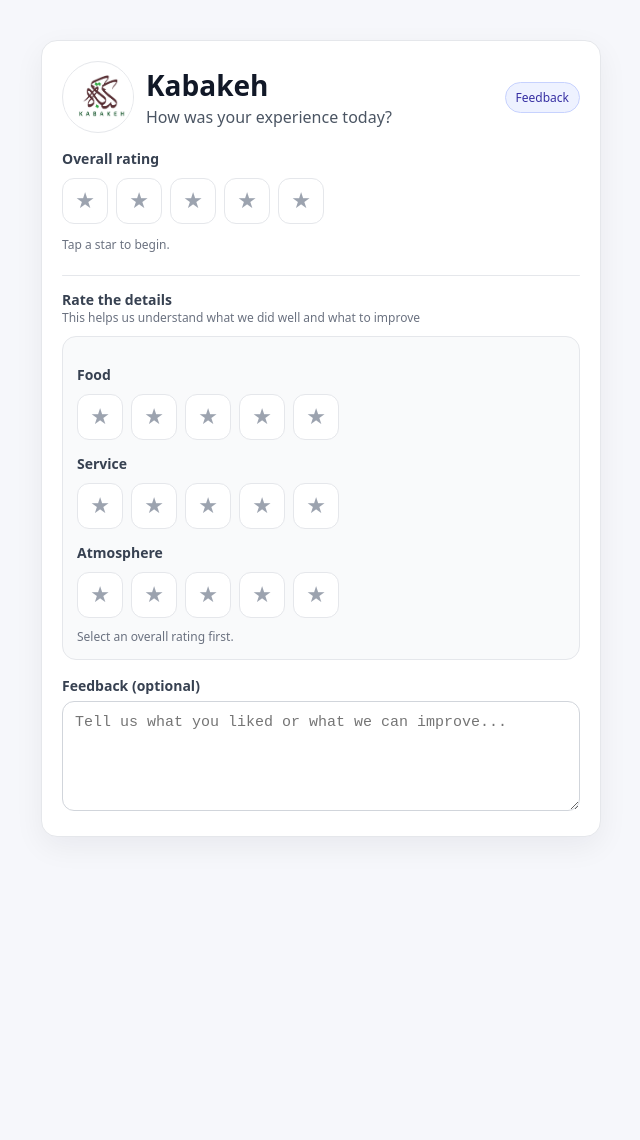
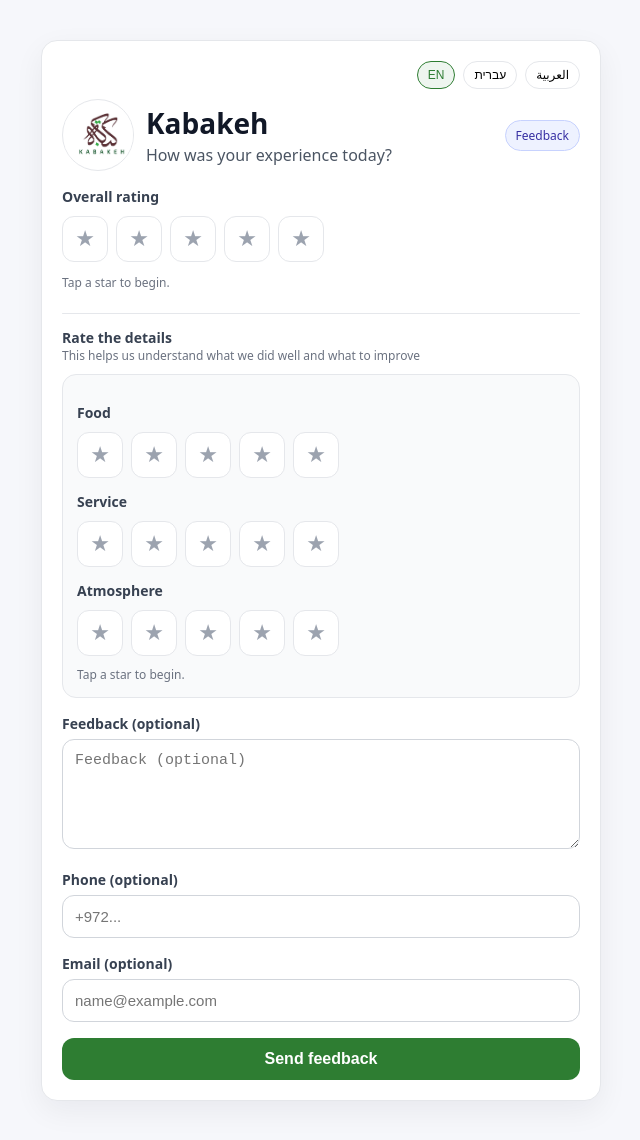
Before and after one commit to OlgaKobti/kabakeh-feedback, a Next.js app: page / in a window 1280 px wide. Shown: the whole page, without its empty margins (319-959 px from the left). Before the commit the page ends 877 px from the top, so only its background shows below. Built offline with nearby package versions, Linux system fonts and the light colour scheme; no server answers.

Commit message:
remive redirect message

```diff
--- a/app/globals.css
+++ b/app/globals.css
@@ -155,3 +155,18 @@ html, body {
   color: #3730a3;
   border-radius: 999px;
 }
+
+.langBtn {
+  border: 1px solid #e5e7eb;
+  background: white;
+  border-radius: 999px;
+  padding: 6px 10px;
+  font-size: 12px;
+  cursor: pointer;
+}
+
+.langBtn[aria-pressed="true"] {
+  border-color: var(--kabakeh-green);
+  color: var(--kabakeh-green);
+  background: rgba(46, 125, 50, 0.08);
+}
--- a/app/page.tsx
+++ b/app/page.tsx
@@ -1,7 +1,10 @@
 "use client";
 
 import { useEffect, useMemo, useRef, useState } from "react";
+import type { Lang } from "@/lib/i18n";
+import { detectLang, isRtl, t } from "@/lib/i18n";
 
+/* ---------- Star UI ---------- */
 function StarRow({
   value,
   onPick,
@@ -60,8 +63,13 @@ function CategoryBlock({
   );
 }
 
+/* ---------- Main Page ---------- */
 export default function HomePage() {
   const googleUrl = process.env.NEXT_PUBLIC_GOOGLE_REVIEW_URL || "";
+
+  // Language
+  const [lang, setLang] = useState<Lang>("en");
+  const rtl = useMemo(() => isRtl(lang), [lang]);
 
   // Overall + category ratings
   const [overall, setOverall] = useState<number | null>(null);
@@ -69,7 +77,7 @@ export default function HomePage() {
   const [service, setService] = useState<number | null>(null);
   const [atmosphere, setAtmosphere] = useState<number | null>(null);
 
-  // Feedback (for low ratings encouraged, for high ratings optional)
+  // Feedback
   const [comment, setComment] = useState("");
   const [contactPhone, setContactPhone] = useState("");
   const [contactEmail, setContactEmail] = useState("");
@@ -77,81 +85,83 @@ export default function HomePage() {
   const [loading, setLoading] = useState(false);
   const [err, setErr] = useState<string | null>(null);
 
-  // Modes:
-  // - "high": overall >= 4 (auto-submit+redirect once categories are chosen)
-  // - "low":  overall <= 3 (apology + submit button, no Google redirect)
-  // - "pick": nothing selected yet
-  const mode = overall === null ? "pick" : overall >= 4 ? "high" : "low";
-
-  // Star color mode: low = red, high = green
+  // Star color: low (<=3) -> red, otherwise green
   const starColor: "green" | "red" = overall !== null && overall <= 3 ? "red" : "green";
 
-  const apologyText = useMemo(
-    () =>
-      "We’re sorry you had a bad experience. Thank you for telling us — we truly appreciate it and we’ll do our best to make your next visit better. If you can share what happened, it will really help us improve.",
-    []
-  );
+  // Prevent multiple immediate redirects
+  const didRedirectRef = useRef(false);
 
-  // Prevent double-submits when redirecting
-  const didAutoSubmitRef = useRef(false);
+  useEffect(() => {
+    const initial = detectLang();
+    setLang(initial);
+  }, []);
+
+  function changeLang(next: Lang) {
+    setLang(next);
+    if (typeof window !== "undefined") {
+      window.localStorage.setItem("kabakeh_lang", next);
+      // optional: reflect in URL (nice for sharing)
+      const url = new URL(window.location.href);
+      url.searchParams.set("lang", next);
+      window.history.replaceState({}, "", url.toString());
+    }
+  }
 
   async function saveFeedback(payload: any) {
-    const res = await fetch("/api/feedback", {
-      method: "POST",
-      headers: { "Content-Type": "application/json" },
-      body: JSON.stringify(payload),
-    });
-
-    const data = await res.json().catch(() => ({}));
-    if (!res.ok) throw new Error(data?.error || "Failed to submit");
+    try {
+      await fetch("/api/feedback", {
+        method: "POST",
+        headers: { "Content-Type": "application/json" },
+        body: JSON.stringify(payload),
+      });
+    } catch (e) {
+      console.error("Background save failed", e);
+    }
   }
 
-  // High-rating: auto submit + redirect ONLY when all ratings are selected
-  useEffect(() => {
-    async function run() {
-      if (mode !== "high") return;
-      if (loading) return;
+  // If user picks 5 -> immediate redirect, no message about Google
+  function handlePickOverall(v: number) {
+    setOverall(v);
+    setErr(null);
 
-      const ready = overall && food && service && atmosphere;
-      if (!ready) return;
+    if (v === 5) {
+      if (didRedirectRef.current) return;
+      didRedirectRef.current = true;
 
-      if (!googleUrl) {
-        setErr("Google review link is not configured yet.");
-        return;
+      const payload = {
+        rating: 5,
+        food_rating: null,
+        service_rating: null,
+        atmosphere_rating: null,
+        comment: null,
+      };
+
+      const sent =
+        typeof navigator !== "undefined" &&
+        "sendBeacon" in navigator &&
+        (() => {
+          try {
+            const url = "/api/feedback";
+            const body = JSON.stringify(payload);
+            const blob = new Blob([body], { type: "application/json" });
+            return (navigator as any).sendBeacon(url, blob);
+          } catch {
+            return false;
+          }
+        })();
+
+      if (!sent) {
+        saveFeedback(payload);
       }
 
-      if (didAutoSubmitRef.current) return;
-      didAutoSubmitRef.current = true;
-
-      setErr(null);
-      setLoading(true);
-      try {
-        await saveFeedback({
-          rating: overall,
-          food_rating: food,
-          service_rating: service,
-          atmosphere_rating: atmosphere,
-          comment: comment || null, // optional even for high ratings
-        });
-
-        // Redirect to Google after saving
+      if (googleUrl) {
         window.location.href = googleUrl;
-      } catch (e: any) {
-        didAutoSubmitRef.current = false; // allow retry
-        setErr(e.message ?? "Something went wrong");
-      } finally {
-        setLoading(false);
+      } else {
+        setErr(t(lang, "generic_error"));
+        didRedirectRef.current = false;
       }
     }
-
-    run();
-  }, [mode, overall, food, service, atmosphere, googleUrl, loading, comment]);
-
-  // Reset auto-submit lock if user changes overall rating
-  useEffect(() => {
-    didAutoSubmitRef.current = false;
-    setErr(null);
-  }, [overall]);
+  }
 
   async function submitLow() {
     if (loading) return;
@@ -160,32 +170,63 @@ export default function HomePage() {
     setErr(null);
     setLoading(true);
     try {
-      await saveFeedback({
-        rating: overall,
-        food_rating: food,
-        service_rating: service,
-        atmosphere_rating: atmosphere,
-        comment: comment || null,
-        contact_phone: contactPhone || null,
-        contact_email: contactEmail || null,
+      await fetch("/api/feedback", {
+        method: "POST",
+        headers: { "Content-Type": "application/json" },
+        body: JSON.stringify({
+          rating: overall,
+          food_rating: food ?? null,
+          service_rating: service ?? null,
+          atmosphere_rating: atmosphere ?? null,
+          comment: comment || null,
+          contact_phone: contactPhone || null,
+          contact_email: contactEmail || null,
+        }),
       });
 
-      // Simple success feedback
       setComment("");
       setContactPhone("");
       setContactEmail("");
-      alert("Thank you 🙏 We received your feedback.");
+      alert(t(lang, "thank_you"));
     } catch (e: any) {
-      setErr(e.message ?? "Something went wrong");
+      setErr(e?.message ?? "Failed to send feedback.");
     } finally {
       setLoading(false);
     }
   }
 
-  const categoriesDisabled = overall === null || loading;
+  const categoriesDisabled = overall === null || loading || overall === 5;
 
   return (
-    <main className="card">
+    <main className="card" dir={rtl ? "rtl" : "ltr"}>
+      {/* Language switch */}
+      <div style={{ display: "flex", justifyContent: "flex-end", gap: 8, marginBottom: 10 }}>
+        <button
+          type="button"
+          onClick={() => changeLang("en")}
+          className="langBtn"
+          aria-pressed={lang === "en"}
+        >
+          EN
+        </button>
+        <button
+          type="button"
+          onClick={() => changeLang("he")}
+          className="langBtn"
+          aria-pressed={lang === "he"}
+        >
+          עברית
+        </button>
+        <button
+          type="button"
+          onClick={() => changeLang("ar")}
+          className="langBtn"
+          aria-pressed={lang === "ar"}
+        >
+          العربية
+        </button>
+      </div>
+
       <div className="headerRow">
         <div style={{ display: "flex", gap: 12, alignItems: "center" }}>
           <div
@@ -216,7 +257,7 @@ export default function HomePage() {
             <h1 className="h1" style={{ marginBottom: 2 }}>
               Kabakeh
             </h1>
-            <p className="p">How was your experience today?</p>
+            <p className="p">{t(lang, "title")}</p>
           </div>
         </div>
 
@@ -225,22 +266,11 @@ export default function HomePage() {
 
       {/* OVERALL */}
       <div style={{ marginTop: 14 }}>
-        <label className="label">Overall rating</label>
-        <StarRow value={overall} onPick={setOverall} disabled={loading} color={starColor} />
-
-        {mode === "high" && (
-          <p className="small">
-            Thanks! Please rate the details below — then we’ll take you to Google.
-          </p>
+        <label className="label">{t(lang, "overall_rating")}</label>
+        <StarRow value={overall} onPick={handlePickOverall} disabled={loading} color={starColor} />
+        {overall === null && (
+        <p className="small">{t(lang, "start_prompt")}</p>
         )}
-
-        {mode === "low" && (
-          <p className="small">
-            Thank you — please tell us what we can improve. (You won’t be redirected to Google.)
-          </p>
-        )}
-
-        {mode === "pick" && <p className="small">Tap a star to begin.</p>}
       </div>
 
       {/* DIVIDER */}
@@ -255,10 +285,10 @@ export default function HomePage() {
 
       {/* CATEGORY TITLE */}
       <div style={{ marginBottom: 10 }}>
-        <div style={{ fontWeight: 800, fontSize: 14, color: "#374151" }}>Rate the details</div>
-        <div style={{ fontSize: 12, color: "#6b7280" }}>
-          This helps us understand what we did well and what to improve
+        <div style={{ fontWeight: 800, fontSize: 14, color: "#374151" }}>
+          {t(lang, "rate_the_details")}
         </div>
+        <div style={{ fontSize: 12, color: "#6b7280" }}>{t(lang, "details_hint")}</div>
       </div>
 
       {/* CATEGORY BOX */}
@@ -271,21 +301,21 @@ export default function HomePage() {
         }}
       >
         <CategoryBlock
-          title="Food"
+          title={t(lang, "food")}
           value={food}
           onPick={setFood}
           disabled={categoriesDisabled}
           color={starColor}
         />
         <CategoryBlock
-          title="Service"
+          title={t(lang, "service")}
           value={service}
           onPick={setService}
           disabled={categoriesDisabled}
           color={starColor}
         />
         <CategoryBlock
-          title="Atmosphere"
+          title={t(lang, "atmosphere")}
           value={atmosphere}
           onPick={setAtmosphere}
           disabled={categoriesDisabled}
@@ -294,28 +324,25 @@ export default function HomePage() {
 
         {overall === null && (
           <div style={{ marginTop: 10, fontSize: 12, color: "#6b7280" }}>
-            Select an overall rating first.
+            {t(lang, "start_prompt")}
           </div>
         )}
       </div>
 
-      {/* LOW RATING APOLOGY */}
-      {mode === "low" && <div className="alert">{apologyText}</div>}
-
       {/* FEEDBACK BOX */}
-      <label className="label">Feedback (optional)</label>
+      <label className="label">{t(lang, "feedback_optional")}</label>
       <textarea
         className="textarea"
         value={comment}
         onChange={(e) => setComment(e.target.value)}
-        placeholder="Tell us what you liked or what we can improve..."
+        placeholder={t(lang, "feedback_optional")}
         disabled={loading}
       />
 
-      {/* CONTACT ONLY FOR LOW RATINGS */}
-      {mode === "low" && (
+      {/* CONTACT + SUBMIT only for 1-4 */}
+      {overall !== 5 && (
         <>
-          <label className="label">Phone (optional)</label>
+          <label className="label">{t(lang, "phone_optional")}</label>
           <input
             className="input"
             value={contactPhone}
@@ -324,7 +351,7 @@ export default function HomePage() {
             disabled={loading}
           />
 
-          <label className="label">Email (optional)</label>
+          <label className="label">{t(lang, "email_optional")}</label>
           <input
             className="input"
             value={contactEmail}
@@ -334,17 +361,9 @@ export default function HomePage() {
           />
 
           <button className="btn" onClick={submitLow} disabled={loading}>
-            {loading ? "Sending..." : "Send feedback"}
+            {loading ? "..." : t(lang, "send_feedback")}
           </button>
         </>
-      )}
-
-      {/* HIGH RATING HELPER */}
-      {mode === "high" && (
-        <p className="small">
-          After you select the category stars, you’ll be redirected automatically to leave a Google
-          review.
-        </p>
       )}
 
       {err && <div className="error">{err}</div>}
--- /dev/null
+++ b/lib/i18n.ts
@@ -0,0 +1,40 @@
+import en from "@/locales/en.json";
+import he from "@/locales/he.json";
+import ar from "@/locales/ar.json";
+
+export type Lang = "en" | "he" | "ar";
+
+const DICTS: Record<Lang, Record<string, string>> = {
+  en,
+  he,
+  ar,
+};
+
+export function isRtl(lang: Lang) {
+  return lang === "he" || lang === "ar";
+}
+
+// Choose language by:
+// 1) query param ?lang=he/ar/en
+// 2) localStorage (if user chose before)
+// 3) browser language
+export function detectLang(): Lang {
+  if (typeof window === "undefined") return "en";
+
+  const url = new URL(window.location.href);
+  const fromQuery = url.searchParams.get("lang");
+  if (fromQuery === "en" || fromQuery === "he" || fromQuery === "ar") return fromQuery;
+
+  const saved = window.localStorage.getItem("kabakeh_lang");
+  if (saved === "en" || saved === "he" || saved === "ar") return saved;
+
+  const nav = (navigator.language || "").toLowerCase();
+  if (nav.startsWith("he") || nav.includes("iw")) return "he";
+  if (nav.startsWith("ar")) return "ar";
+
+  return "en";
+}
+
+export function t(lang: Lang, key: string): string {
+  return DICTS[lang]?.[key] ?? DICTS.en?.[key] ?? key;
+}
--- a/locales/ar.json
+++ b/locales/ar.json
@@ -12,5 +12,7 @@
     "email_optional": "البريد الإلكتروني (اختياري)",
     "send_feedback": "إرسال الملاحظات",
     "thank_you": "شكرًا لك :) تم استلام ملاحظاتك.",
-    "start_prompt": "اضغط على نجمة للبدء."
+    "start_prompt": "اضغط على نجمة للبدء.",
+    "generic_error": "حدث خطأ ما. يرجى المحاولة مرة أخرى."
+
   }
--- a/locales/en.json
+++ b/locales/en.json
@@ -12,5 +12,6 @@
     "email_optional": "Email (optional)",
     "send_feedback": "Send feedback",
     "thank_you": "Thank you :) we received your feedback.",
-    "start_prompt": "Tap a star to begin."
+    "start_prompt": "Tap a star to begin.",
+    "generic_error": "Something went wrong. Please try again."
   }
--- a/locales/he.json
+++ b/locales/he.json
@@ -11,6 +11,8 @@
     "phone_optional": "טלפון (אופציונלי)",
     "email_optional": "אימייל (אופציונלי)",
     "send_feedback": "שליחת משוב",
-    "thank_you": "תודה — המשוב התקבל.",
-    "start_prompt": "לחצו על כוכב כדי להתחיל."
+    "thank_you": "תודה :) המשוב התקבל.",
+    "start_prompt": "לחצו על כוכב כדי להתחיל.",
+    "generic_error": "משהו השתבש. נסו שוב בבקשה."
+
   }
```
